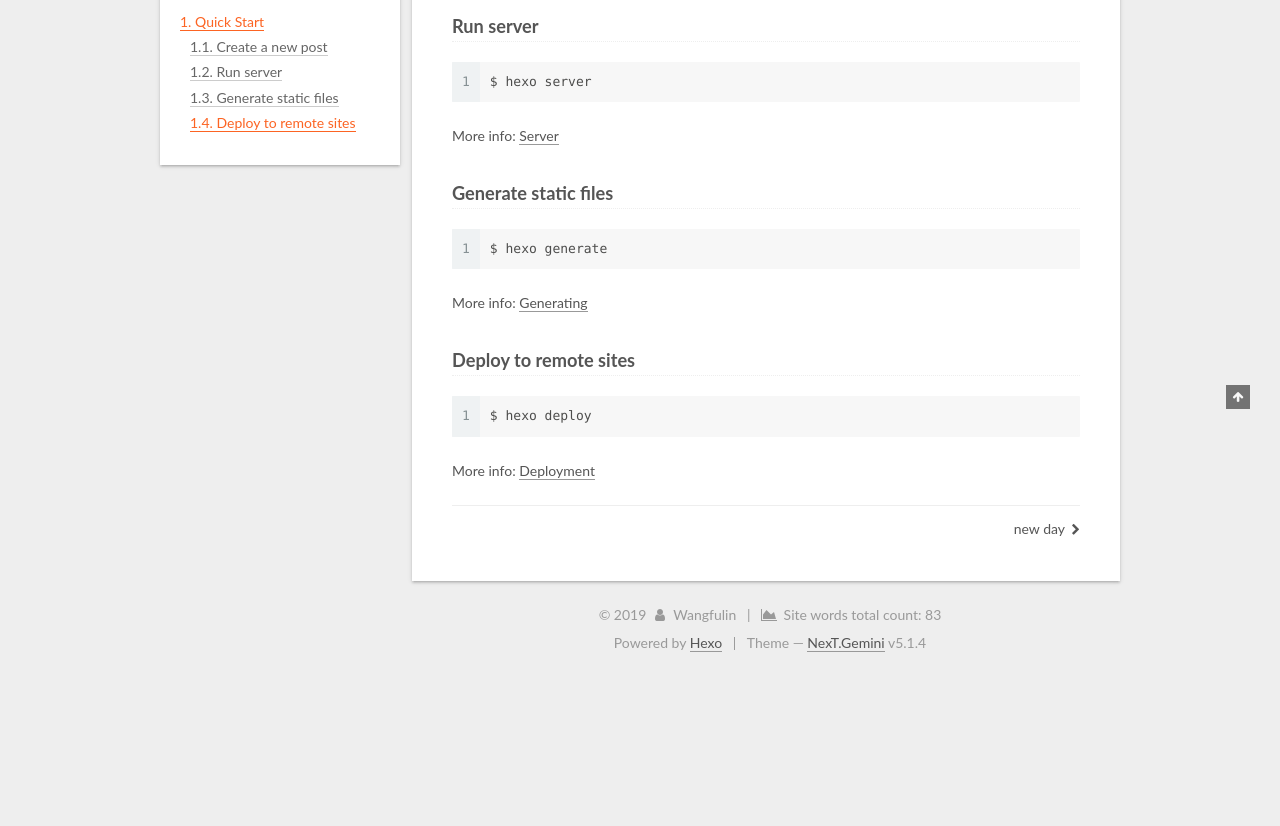
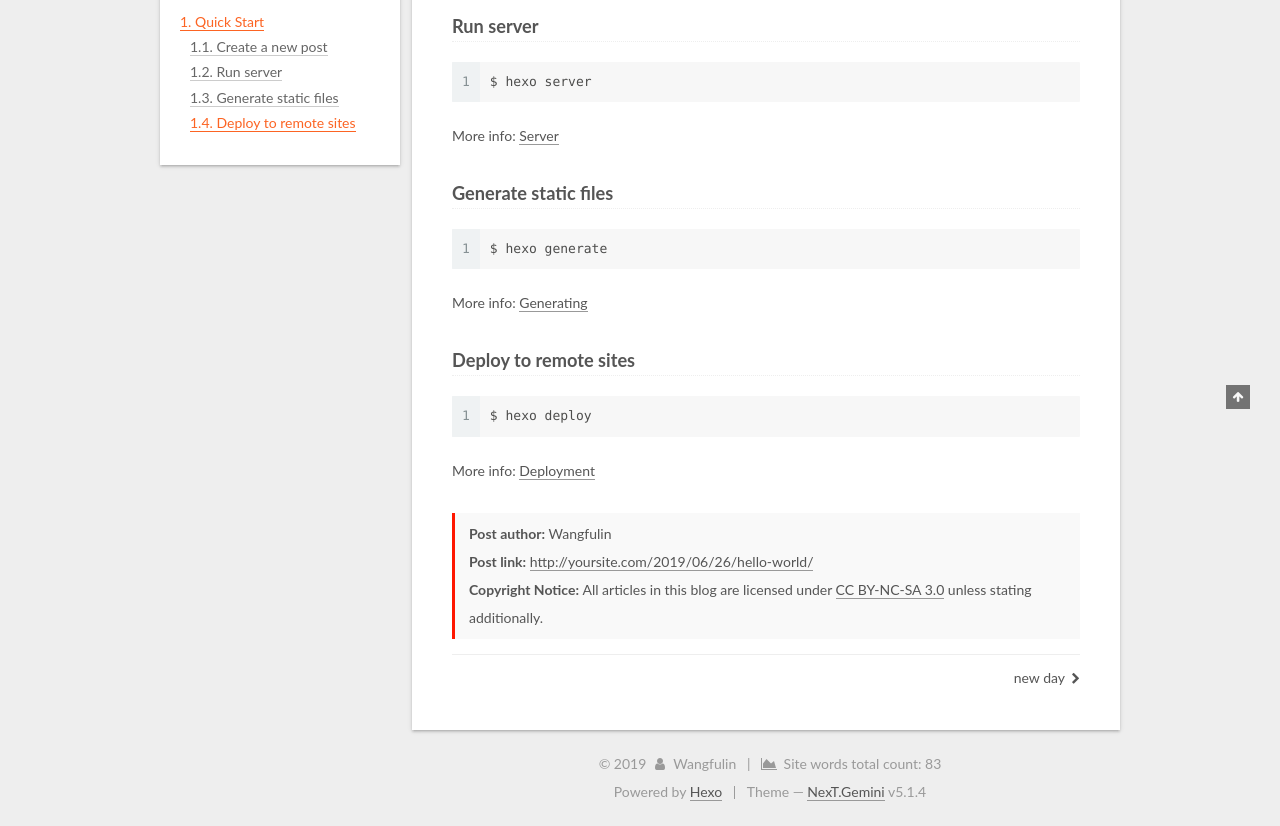
Before and after one commit to wangfulin7/wangfulin7.github.io, a plain HTML site: page 2019/06/26/hello-world/index.html in a window 1280 px wide. Shown: the part 491-1317 px from the top of the page. Before the commit the page ends 1168 px from the top, so only its background shows below. Drawn offline with nearby package versions, Linux system fonts and the light colour scheme; some packages are replaced by stand-ins of ours.

Commit message:
Site updated: 2019-06-28 22:56:57

```diff
--- a/2019/06/26/hello-world/index.html
+++ b/2019/06/26/hello-world/index.html
@@ -297,7 +297,7 @@
     <span hidden itemprop="author" itemscope itemtype="http://schema.org/Person">
       <meta itemprop="name" content="Wangfulin">
       <meta itemprop="description" content>
-      <meta itemprop="image" content="/images/avatar.gif">
+      <meta itemprop="image" content="/images/head_icon.jpg">
     </span>
 
     <span hidden itemprop="publisher" itemscope itemtype="http://schema.org/Organization">
@@ -403,6 +403,24 @@
 
 
 
+      <div>
+        <ul class="post-copyright">
+  <li class="post-copyright-author">
+    <strong>Post author:</strong>
+    Wangfulin
+  </li>
+  <li class="post-copyright-link">
+    <strong>Post link:</strong>
+    <a href="http://yoursite.com/2019/06/26/hello-world/" title="Hello World">http://yoursite.com/2019/06/26/hello-world/</a>
+  </li>
+  <li class="post-copyright-license">
+    <strong>Copyright Notice: </strong>
+    All articles in this blog are licensed under <a href="https://creativecommons.org/licenses/by-nc-sa/3.0/" rel="external nofollow" target="_blank">CC BY-NC-SA 3.0</a> unless stating additionally.
+  </li>
+</ul>
+
+      </div>
+
 
     <footer class="post-footer">
 
@@ -488,6 +506,8 @@
       <section class="site-overview-wrap sidebar-panel">
         <div class="site-overview">
           <div class="site-author motion-element" itemprop="author" itemscope itemtype="http://schema.org/Person">
+
+              <img class="site-author-image" itemprop="image" src="/images/head_icon.jpg" alt="Wangfulin">
 
               <p class="site-author-name" itemprop="name">Wangfulin</p>
               <p class="site-description motion-element" itemprop="description"></p>
--- a/css/main.css
+++ b/css/main.css
@@ -1642,6 +1642,13 @@ pre .javascript .function {
 .fancybox-close:hover {
   border: none;
 }
+.post-copyright {
+  margin: 2em 0 0;
+  padding: 0.5em 1em;
+  border-left: 3px solid #ff1700;
+  background-color: #f9f9f9;
+  list-style: none;
+}
 .rtl.post-body p,
 .rtl.post-body a,
 .rtl.post-body h1,
@@ -1823,7 +1830,7 @@ pre .javascript .function {
   width: 4px;
   height: 4px;
   border-radius: 50%;
-  background: #b9f646;
+  background: #269318;
 }
 .links-of-blogroll {
   font-size: 13px;
```
Also changed, not shown: 2019/06/27/new-day/index.html (+21 -1 lines), about/index.html (+2 -0 lines), archives/2019/06/index.html (+2 -0 lines), archives/2019/index.html (+2 -0 lines), archives/index.html (+2 -0 lines), categories/index.html (+2 -0 lines), index.html (+4 -2 lines), tags/index.html (+2 -0 lines).
